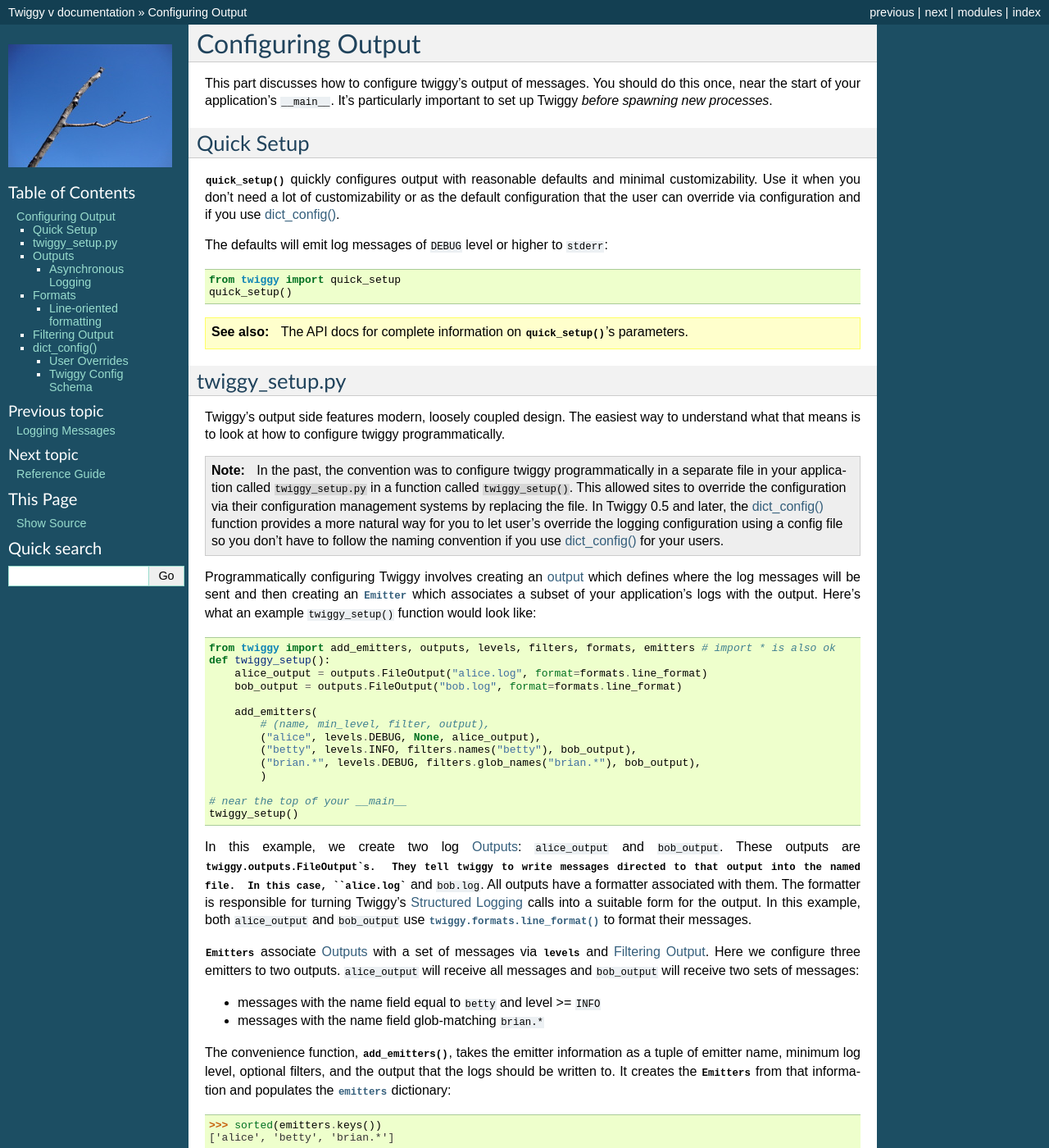
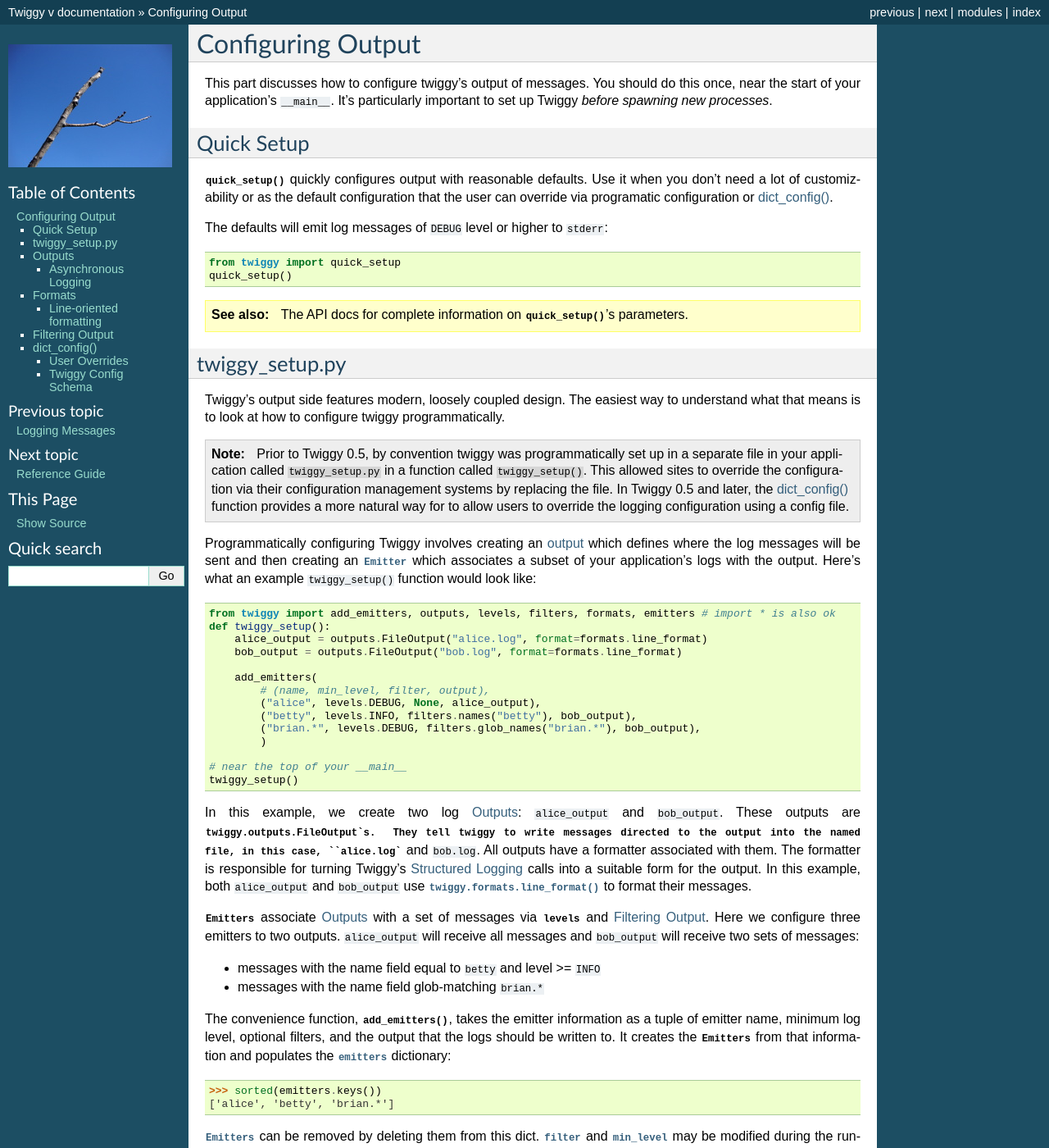
Before and after one commit to wearpants/twiggy, a Sphinx documentation site: the page built from doc/configuration.rst, in a window 1280 px wide and 1400 px high. Shown: the whole window at 82% size. Built offline with Sphinx 7.4.7, drawn with Linux system fonts in a browser that asks for light colours; the version number could not be read and is left out; some of the changed text lies outside the part shown.

```diff
--- a/doc/configuration.rst
+++ b/doc/configuration.rst
@@ -14,9 +14,9 @@
 Quick Setup
 *******************
 
-:func:`quick_setup` quickly configures output with reasonable defaults and minimal customizability.
-Use it when you don't need a lot of customizability or as the default configuration that the user
-can override via configuration and if you use :ref:`dict_config`.
+:func:`quick_setup` quickly configures output with reasonable defaults. Use it when you don't need
+a lot of customizability or as the default configuration that the user can override via
+programatic configuration or :ref:`dict_config`.
 
 The defaults will emit log messages of ``DEBUG`` level or higher to ``stderr``:
 
@@ -42,12 +42,11 @@
 that means is to look at how to configure twiggy programmatically.
 
 .. note::
-    In the past, the convention was to configure twiggy programmatically in a separate file in your
+    Prior to Twiggy 0.5, by convention twiggy was programmatically set up in a separate file in your
     application called ``twiggy_setup.py`` in a function called ``twiggy_setup()``.  This allowed
     sites to override the configuration via their configuration management systems by replacing the
     file.  In Twiggy 0.5 and later, the :ref:`dict_config` function provides a more natural way
-    for you to let user's override the logging configuration using a config file so you don't have
-    to follow the naming convention if you use :ref:`dict_config` for your users.
+    for to allow users to override the logging configuration using a config file.
 
 Programmatically configuring Twiggy involves creating an :ref:`output <outputs>` which defines where the log
 messages will be sent and then creating an :class:`.Emitter` which associates a subset of your
@@ -73,7 +72,7 @@
 
 In this example, we create two log :ref:`outputs`: ``alice_output`` and ``bob_output``.  These
 outputs are :class:`twiggy.outputs.FileOutput`s.  They tell twiggy to write messages directed to
-that output into the named file.  In this case, ``alice.log`` and ``bob.log``.  All outputs have
+the output into the named file, in this case, ``alice.log`` and ``bob.log``.  All outputs have
 a formatter associated with them.  The formatter is responsible for turning Twiggy's
 :ref:`structured-logging` calls into a suitable form for the output.  In this example, both
 ``alice_output`` and ``bob_output`` use :func:`twiggy.formats.line_format` to format their
@@ -192,11 +191,10 @@
     emitters.clear()
 
 Twiggy 0.5 features a new convenience method, :func:`.dict_config` for configuring
-:class:`Emitters <.Emitter>`.  It lets you specify configuration as a dictionary with the
-configuration information and then pass the dictionary to :func:`twiggy.dict_config` to set things
-up.  The dictionary can be constructed programmatically, loaded from a configuration file, or
-hardcoded into an application.  This allows the programmer to easily set defaults and allow the user
-to override those from a configuration file.  Here's an example:
+:class:`Emitters <.Emitter>` that takes a a dictionary with the configuration information. The
+dictionary can be constructed programmatically, loaded from a configuration file, or hardcoded
+into an application. This allows the programmer to easily set defaults and allow the user to
+override those from a configuration file. Here's an example:
 
 .. testcode:: dict_config
 
@@ -266,12 +264,9 @@
 User Overrides
 ==============
 
-Each site that runs an application is likely to have different views on where they want the
-application to log to.  With Twiggy's `dict_config` it is easy to let the user override the
-configuration specified by the program.  For instance, the application could have a yaml
-configuration file with a ``logging_config`` section which contains a Twiggy Config.  Allowing the
-site to override the default with the configuration from the config file is as simple as running
-this code after loading the defaults::
+Each site that runs an application is likely to have different logging needs. Using
+`dict_config` it is easy to let the user override the configuration specified by the program. For
+instance, the application could have a yaml configuration file with a ``logging_config`` section::
 
     import yaml
     config = yaml.safe_load('config_file.yml')
@@ -358,13 +353,13 @@
     If both ``emitters`` and ``output`` are None and `incremental` is False then
     :data:`twiggy.emitters` will be cleared.
 
-Sometimes you want to have an entry in ``args`` or ``kwargs`` that is a python object.  For
+Sometimes you want to have an entry in ``args`` or ``kwargs`` that is a python object. For
 instance, :class:`~twiggy.outputs.StreamOutput` takes a stream keyword argument so you may want to
-give ``sys.stdout`` to it.  If you are writing the configuration in Python code you can simply
-include the actual object in the field.  However, if you are writing in a text configuration file,
-you need another way to specify this.  Twiggy allows you to prefix the string with ``ext://`` in
-this case.  When Twiggy sees that the string starts with ``ext://`` it will strip off the prefix and
-then try to import an object with the rest of the name.
+give ``sys.stdout`` to it. If you are building the configuration dictionary in Python code you can
+simply use the actual object. However, if you are writing in a text configuration file, you can
+specify existing objects by prefixing the string with ``ext://``. When Twiggy sees that the string
+starts with ``ext://`` it will strip off the prefix and then try to import an object with the rest
+of the name.
 
 Here's an example config that you might find in a YAML config file:
 
```
Also changed, not shown: twiggy/__init__.py (+1 -7 lines), 1 other file.
